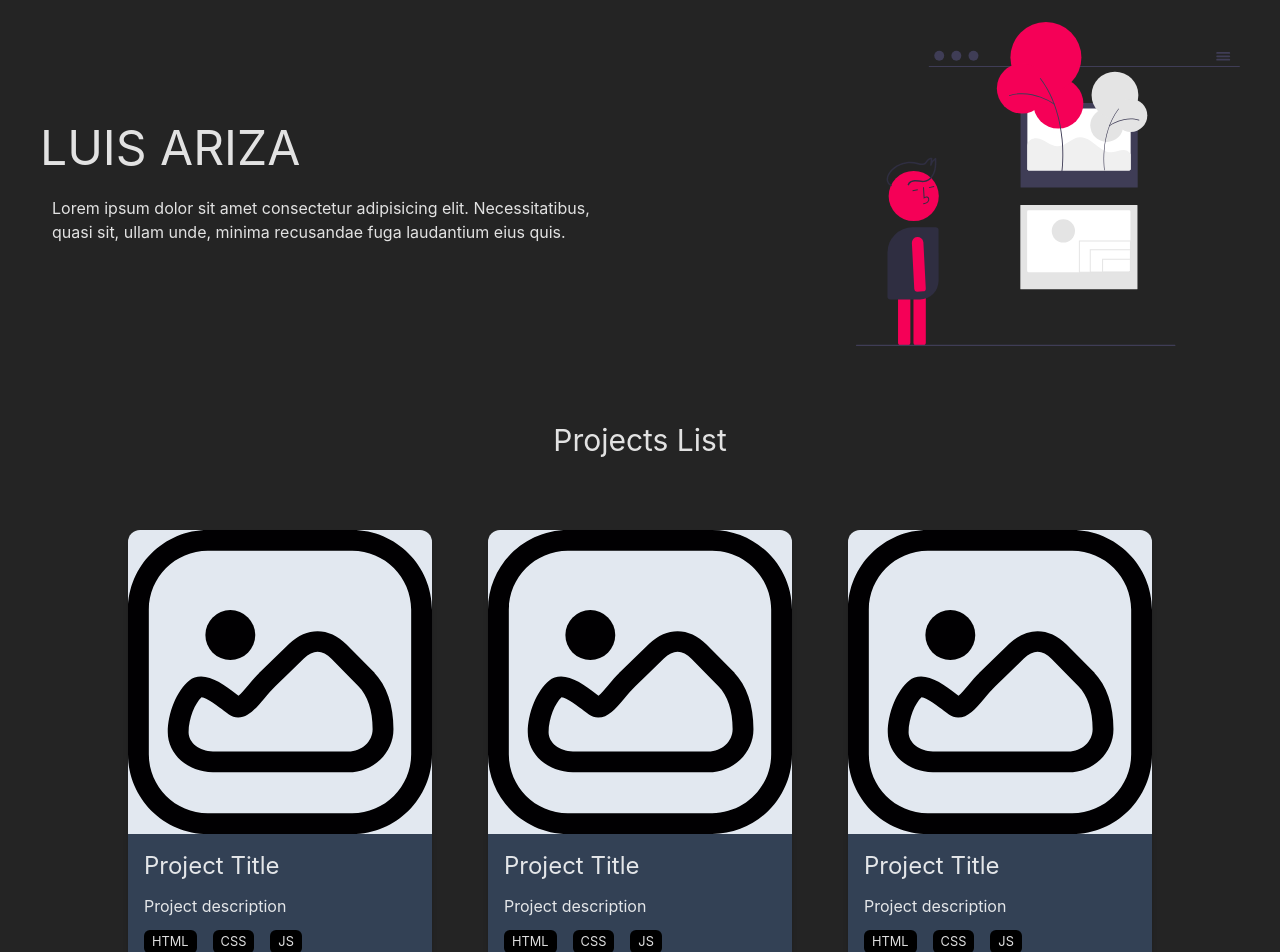
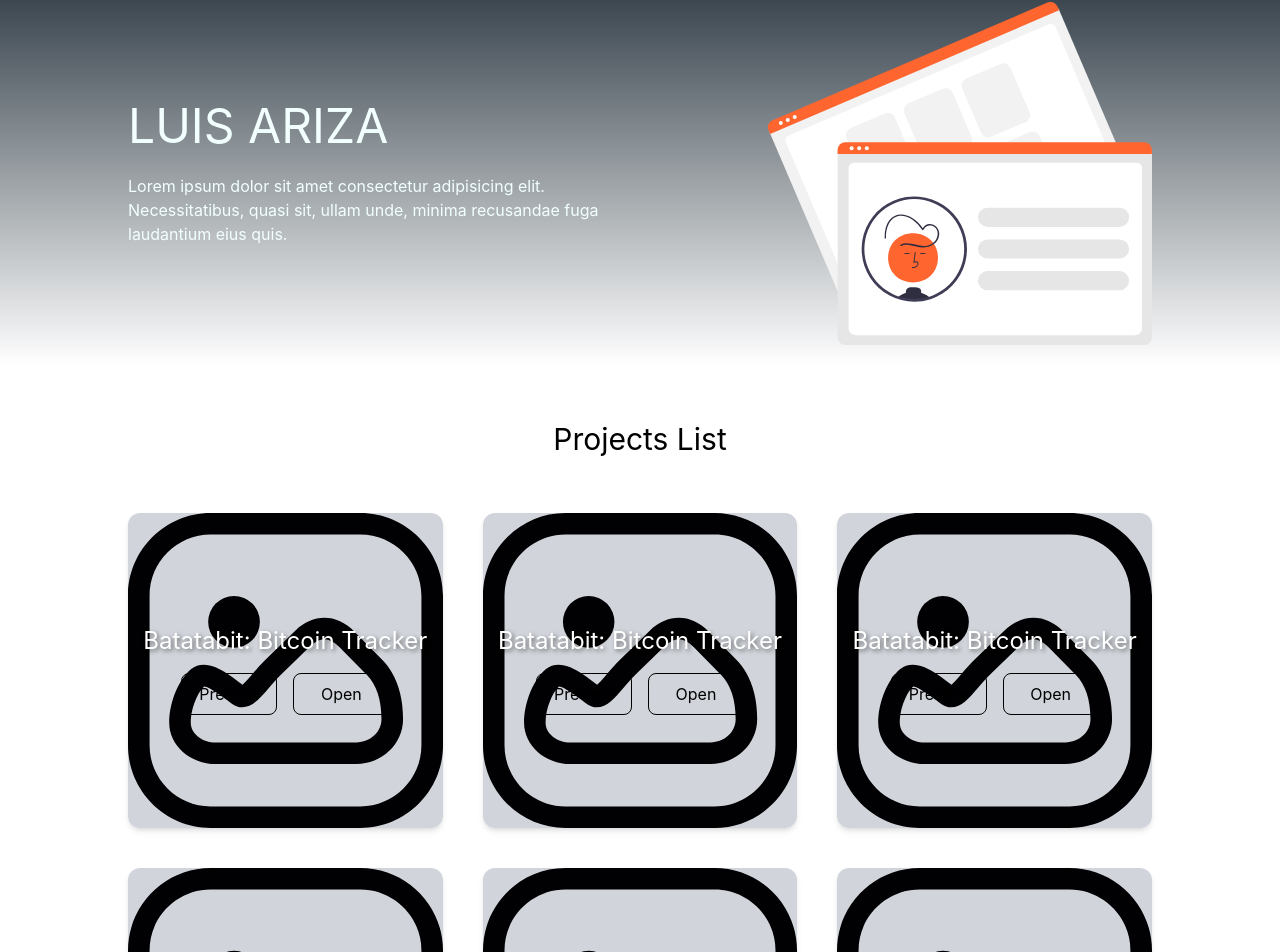
Before and after one commit to luisAriza/portfolio, a Vue app: page / in a window 1280 px wide. Shown: the part 90-1042 px from the top of the page. Built offline with nearby package versions, Linux system fonts and the light colour scheme.

Commit message:
gradient

```diff
--- a/index.html
+++ b/index.html
@@ -6,8 +6,7 @@
     <meta name="viewport" content="width=device-width, initial-scale=1.0" />
     <title>Luis Ariza | Desarrollador Web</title>
   </head>
-  <body>
-    <div id="app"></div>
+  <body id="app">
     <script type="module" src="/src/main.ts"></script>
   </body>
 </html>
--- a/src/components/Footer.vue
+++ b/src/components/Footer.vue
@@ -12,7 +12,7 @@
 
 <style scoped lang="postcss">
 footer {
-  @apply flex flex-col gap-4 items-center p-6 text-center sm:px-10 md:pb-12;
+  @apply flex flex-col gap-4 items-center p-6 text-center sm:px-10 md:pb-12 bg-gradient-to-t from-secondary to-white;
 }
 p {
   @apply w-60;
--- a/src/components/Header.vue
+++ b/src/components/Header.vue
@@ -1,11 +1,12 @@
 <template lang="pug">
 header
 	Navbar
-	article
-		h1 Luis Ariza
-		p Lorem ipsum dolor sit amet consectetur adipisicing elit. Necessitatibus, quasi sit, ullam unde, minima recusandae fuga laudantium eius quis.
-	figure
-		img(src="../assets/online_gallery.svg", alt="Image", width="260")
+	div
+		article
+			h1 Luis Ariza
+			p Lorem ipsum dolor sit amet consectetur adipisicing elit. Necessitatibus, quasi sit, ullam unde, minima recusandae fuga laudantium eius quis.
+		figure
+			img(src="../assets/tabs.svg", alt="Image", width="260")
 </template>
 
 <script lang="ts">
@@ -21,7 +22,10 @@
 
 <style scoped lang="postcss">
 header {
-  @apply h-[26rem] px-6 relative sm:px-10 md:flex md:flex-wrap md:gap-y-5 md:h-auto md:py-5;
+  @apply flex flex-col items-center w-full h-[26rem] px-6 sm:px-10 md:h-auto md:py-5 bg-gradient-to-b from-secondary to-white text-variant;
+}
+div {
+  @apply w-full max-w-5xl md:flex md:flex-wrap;
 }
 article {
   @apply flex flex-col gap-6 w-full pt-6 pb-16 text-center md:w-1/2 md:p-0 md:justify-center md:text-left;
--- a/src/components/Navbar.vue
+++ b/src/components/Navbar.vue
@@ -14,7 +14,7 @@
 
 <style scoped lang="postcss">
 nav {
-  @apply flex items-center justify-between w-full max-w-5xl mx-auto py-4;
+  @apply flex items-center justify-between w-full max-w-5xl py-4;
   -webkit-tap-highlight-color: transparent;
 }
 figure:first-child {
--- a/src/components/ProjectItem.vue
+++ b/src/components/ProjectItem.vue
@@ -1,38 +1,32 @@
 <template lang="pug">
 div.project-item
 	figure
+		div
+			h3 batatabit: bitcoin tracker
+			a(href="#")  Preview
+			a(href="#") Open
 		img(src="../assets/image.svg", alt="Project image", width="320", height="200")
-	article
-		h3 Project title
-		p Project description
-		div.tags
-			small HTML
-			small CSS
-			small JS
 </template>
 
 <script setup lang="ts"></script>
 
 <style scoped lang="postcss">
 .project-item {
-  @apply rounded-xl overflow-hidden sm:max-w-md shadow-md;
+  @apply rounded-xl overflow-hidden sm:max-w-md shadow-md relative;
 }
 figure {
-  @apply bg-slate-200;
+  @apply w-full bg-gray-300;
 }
 img {
   @apply w-full;
 }
-article {
-  @apply flex flex-col gap-3 p-4 bg-slate-700;
+div {
+  @apply flex flex-wrap place-content-center gap-4 w-full h-full text-center absolute;
 }
 h3 {
-  @apply text-2xl capitalize;
+  @apply text-2xl capitalize text-white drop-shadow-h3;
 }
-.tags {
-  @apply flex gap-4;
-}
-small {
-  @apply py-0 px-2 rounded-md bg-black;
+a {
+  @apply w-24 px-3 py-2 rounded-lg border border-black;
 }
 </style>
--- a/src/components/Projects.vue
+++ b/src/components/Projects.vue
@@ -16,7 +16,7 @@
 
 <style scoped lang="postcss">
 section {
-  @apply grid justify-center gap-10 max-w-sm mx-auto sm:grid-cols-2 sm:max-w-3xl md:gap-14 lg:grid-cols-3 lg:max-w-5xl;
+  @apply grid justify-center gap-10 max-w-sm mx-auto sm:grid-cols-2 sm:max-w-3xl lg:grid-cols-3 lg:max-w-5xl;
 }
 h2 {
   @apply my-4 text-3xl text-center sm:col-span-2 lg:col-span-3;
--- a/src/components/TabBar.vue
+++ b/src/components/TabBar.vue
@@ -12,8 +12,7 @@
 
 <style scoped lang="postcss">
 .tab-bar {
-  @apply p-4 sticky bottom-0 sm:hidden;
-  background-color: #242424;
+  @apply p-4 sticky bottom-0 sm:hidden bg-secondary;
   -webkit-tap-highlight-color: transparent;
 }
 figure {
--- a/src/style.css
+++ b/src/style.css
@@ -17,8 +17,6 @@
 
 html {
   scroll-behavior: smooth;
-  color: rgba(255, 255, 255, 0.87);
-  background-color: #242424;
 }
 
 * {
--- a/tailwind.config.cjs
+++ b/tailwind.config.cjs
@@ -1,11 +1,26 @@
 /** @type {import('tailwindcss').Config} */
 module.exports = {
-  content: [
-    "./index.html",
-    "./src/**/*.{vue,js,ts,jsx,tsx}",
-  ],
+  content: ["./index.html", "./src/**/*.{vue,js,ts,jsx,tsx}"],
   theme: {
-    extend: {},
+    extend: {
+      colors: {
+        primary: "#ff652f",
+        secondary: "#0c1a25",
+        variant: "#F2FFFF",
+      },
+      backgroundColor: (theme) => ({
+        ...theme("colors"),
+        primary: "#ff652f",
+        secondary: "#0c1a25",
+        variant: "#F2FFFF",
+      }),
+      fontFamily: {
+        Montserrat: ["Montserrat", "sans-serif"],
+      },
+      dropShadow: {
+        h3: "2px 2px 2px rgba(0, 0, 0, 0.5)",
+      },
+    },
   },
   plugins: [],
-}
+};
```
Also changed, not shown: src/assets/online_gallery.svg, src/assets/tabs.svg (added).
